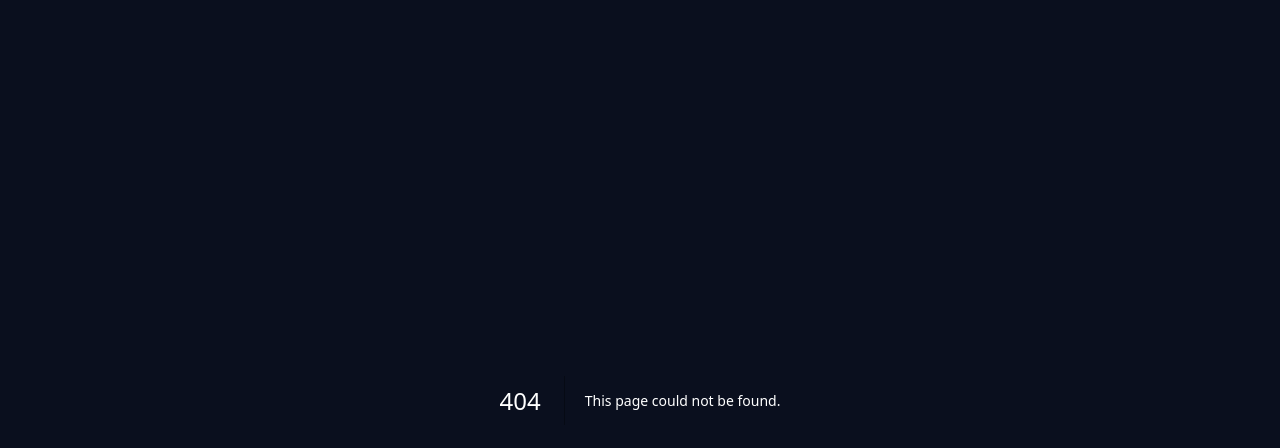
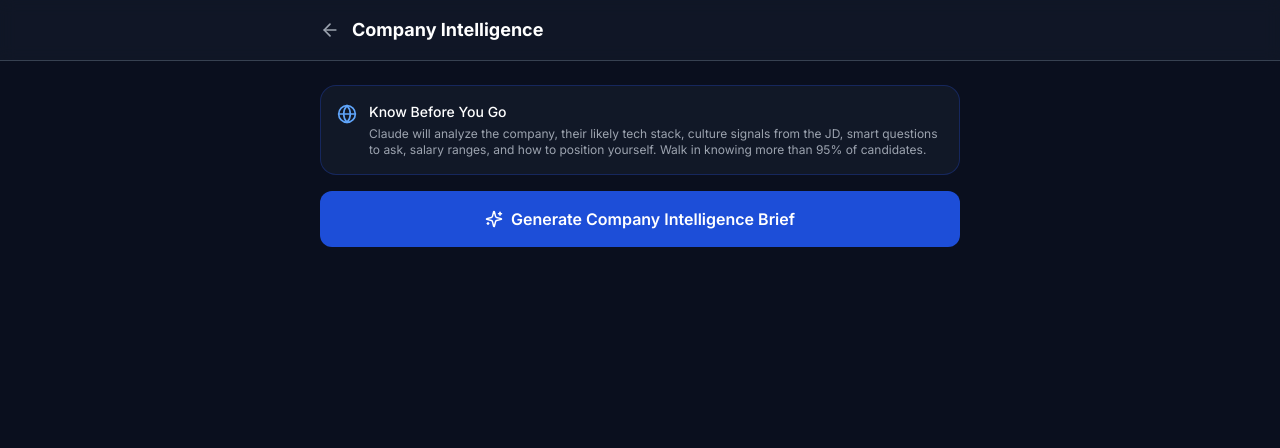
Before and after one commit to ausjones84/interview-prep-engine, a Next.js app: page /role/1/research in a window 1280 px wide. Before the commit this address had no page. Shown: the top 448 px of the page. Built offline with nearby package versions, Linux system fonts and the light colour scheme; no server answers; the database is empty.

Commit message:
Implement ResearchPage component for company insights

```diff
--- /dev/null
+++ b/src/app/role/[id]/research/page.tsx
@@ -0,0 +1,131 @@
+"use client";
+
+import { useState, useEffect } from "react";
+import { useParams } from "next/navigation";
+import { motion } from "framer-motion";
+import { ArrowLeft, Search, Globe, Sparkles, Building2 } from "lucide-react";
+import Link from "next/link";
+import ReactMarkdown from "react-markdown";
+import { supabase } from "@/lib/supabase";
+import type { Role } from "@/types";
+
+export default function ResearchPage() {
+  const { id } = useParams<{ id: string }>();
+  const [role, setRole] = useState<Role | null>(null);
+  const [research, setResearch] = useState("");
+  const [loading, setLoading] = useState(false);
+
+  useEffect(() => {
+    supabase.from("roles").select("*").eq("id", id).single().then(({ data }) => {
+      if (data) {
+        setRole(data);
+      }
+    });
+  }, [id]);
+
+  async function generateResearch() {
+    if (!role) return;
+    setLoading(true);
+    try {
+      const resp = await fetch("/api/company-research", {
+        method: "POST",
+        headers: { "Content-Type": "application/json" },
+        body: JSON.stringify({
+          company: role.company,
+          jobTitle: role.title,
+          jobDescription: role.job_description,
+        }),
+      });
+      const { research: r } = await resp.json();
+      setResearch(r);
+    } catch (e) {
+      console.error(e);
+    } finally {
+      setLoading(false);
+    }
+  }
+
+  return (
+    <div className="min-h-screen bg-dark-900">
+      <header className="sticky top-0 z-50 bg-dark-800/90 backdrop-blur border-b border-dark-600">
+        <div className="max-w-2xl mx-auto px-4 py-4 flex items-center gap-3">
+          <Link href={`/role/${id}`} className="text-gray-400 hover:text-white transition-colors">
+            <ArrowLeft size={20} />
+          </Link>
+          <div>
+            <h1 className="text-lg font-bold text-white">Company Intelligence</h1>
+            {role && <p className="text-xs text-gray-400">{role.company || role.title}</p>}
+          </div>
+        </div>
+      </header>
+
+      <main className="max-w-2xl mx-auto px-4 py-6 space-y-4">
+        {!research ? (
+          <>
+            <div className="bg-dark-800 rounded-2xl p-4 border border-blue-800/40">
+              <div className="flex items-start gap-3">
+                <Globe size={20} className="text-blue-400 flex-shrink-0 mt-0.5" />
+                <div>
+                  <p className="text-white text-sm font-medium">Know Before You Go</p>
+                  <p className="text-gray-400 text-xs mt-1">
+                    Claude will analyze the company, their likely tech stack, culture signals from the JD, smart questions to ask, salary ranges, and how to position yourself. Walk in knowing more than 95% of candidates.
+                  </p>
+                </div>
+              </div>
+            </div>
+
+            {role && (
+              <div className="bg-dark-800 rounded-2xl p-4 border border-dark-600 space-y-2">
+                <div className="flex items-center gap-2">
+                  <Building2 size={16} className="text-gray-500" />
+                  <span className="text-white text-sm font-medium">{role.company || "Company not set"}</span>
+                </div>
+                <div className="flex items-center gap-2">
+                  <Search size={16} className="text-gray-500" />
+                  <span className="text-gray-400 text-sm">{role.title}</span>
+                </div>
+                {!role.company && (
+                  <p className="text-yellow-400 text-xs">Add a company name to your role for better research results</p>
+                )}
+              </div>
+            )}
+
+            <button
+              onClick={generateResearch}
+              disabled={loading}
+              className="w-full flex items-center justify-center gap-2 bg-blue-700 hover:bg-blue-600 disabled:opacity-50 text-white py-4 rounded-xl font-semibold transition-colors"
+            >
+              {loading ? (
+                <>
+                  <div className="animate-spin w-5 h-5 border-2 border-white border-t-transparent rounded-full" />
+                  Researching company...
+                </>
+              ) : (
+                <>
+                  <Sparkles size={18} />
+                  Generate Company Intelligence Brief
+                </>
+              )}
+            </button>
+          </>
+        ) : (
+          <motion.div initial={{ opacity: 0 }} animate={{ opacity: 1 }} className="space-y-4">
+            <div className="bg-blue-900/20 border border-blue-700 rounded-xl px-4 py-3 flex items-center gap-3">
+              <Globe size={18} className="text-blue-400" />
+              <p className="text-blue-300 text-sm font-medium">Company intelligence brief ready</p>
+            </div>
+            <div className="prose prose-invert max-w-none">
+              <ReactMarkdown>{research}</ReactMarkdown>
+            </div>
+            <button
+              onClick={() => setResearch("")}
+              className="w-full border border-dark-600 text-gray-400 hover:text-white py-3 rounded-xl text-sm transition-colors"
+            >
+              Regenerate
+            </button>
+          </motion.div>
+        )}
+      </main>
+    </div>
+  );
+}
```
